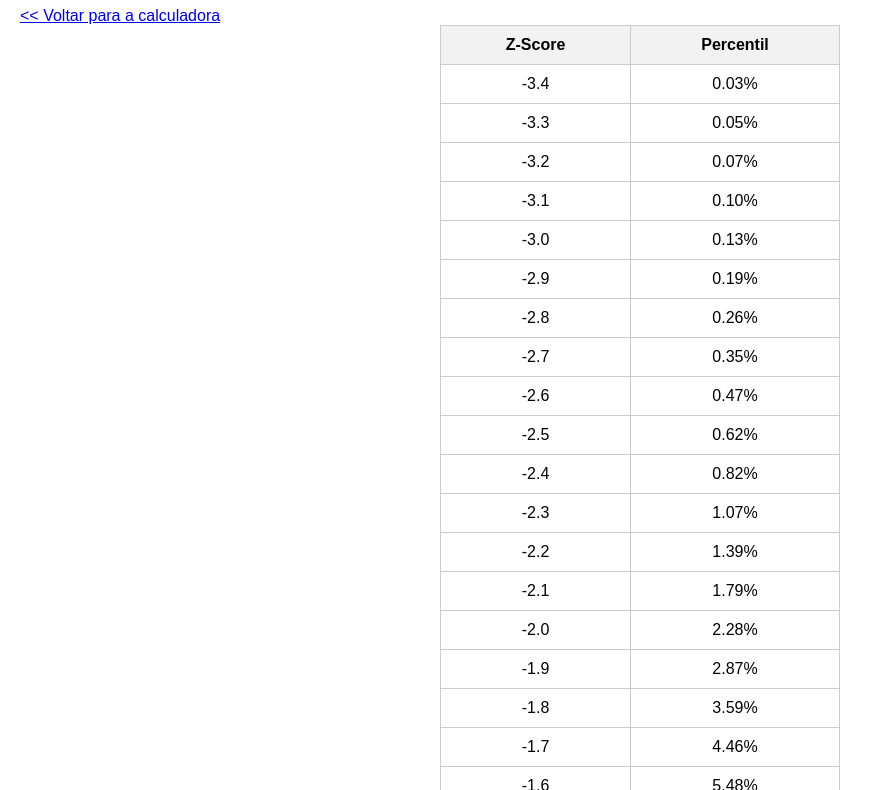
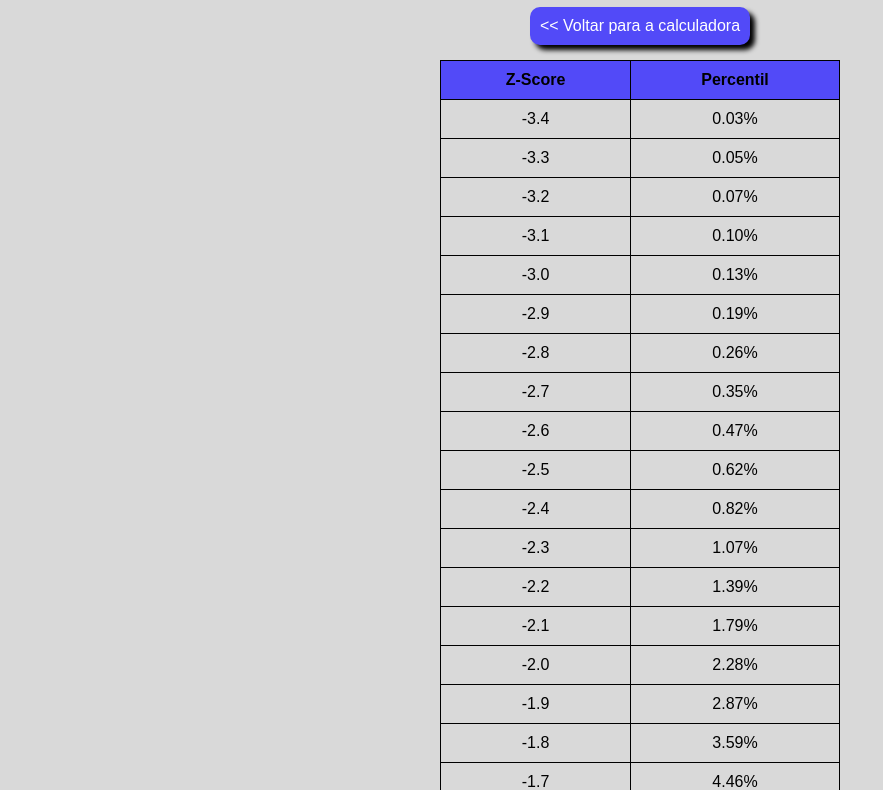
Before and after one commit to barbieri97/zscore, a plain HTML site: page tabela.html in a window 1280 px wide. Shown: the part 73-863 px from the top of the page, without its empty margins (0-883 px from the left). Drawn offline with Linux system fonts and the light colour scheme.

Commit message:
add some more styels

```diff
--- a/tabela.css
+++ b/tabela.css
@@ -1,9 +1,21 @@
+:root {
+  --color1: #524AF8;
+  --color2: #4162D9;
+  --color3: #549FF0;
+  --color4: #41B2D9;
+  --color5: #4AF8F6;
+  --black: #000;
+  --white: #d9d9d9;
+}
+
 body {
     font-family: Arial, sans-serif;
     margin: 20px;
+    background-color: var(--white);
+
   }
 
-  h1, a {
+  h1 {
     text-align: center;
   }
 
@@ -16,9 +28,26 @@ body {
   th, td {
     padding: 10px;
     text-align: center;
-    border: 1px solid #ccc;
+    border: 1px solid var(--black);
   }
 
   th {
-    background-color: #f2f2f2;
+    background-color: var(--color1);
   }
+
+.link {
+  display: flex;
+  align-items: center;
+  justify-content: center;
+  margin: 15px;
+}
+
+.link a {
+  text-decoration: none;
+  color: #fff;
+  cursor: pointer;
+  background-color: var(--color1);
+  padding: 10px;
+  border-radius: 10px;
+  box-shadow: 5px 5px 5px var(--black);
+}
--- a/tabela.html
+++ b/tabela.html
@@ -7,8 +7,9 @@
 </head>
 <body>
   <h1>Tabela de Conversão</h1>
-  <a href="/zscore"><< Voltar para a calculadora</a>
-
+  <div class="link">
+    <a href="/zscore"><< Voltar para a calculadora</a>
+  </div>
   <table>
     <tr>
       <th>Z-Score</th>
@@ -291,6 +292,8 @@
       <td>99.96%</td>
     </tr>
   </table>
-  <a href="/zscore"><< Voltar para a calculadora</a>
+  <div class="link">
+    <a href="/zscore"><< Voltar para a calculadora</a>
+  </div>
 </body>
 </html>
```
Also changed, not shown: style.css (+5 -4 lines).
